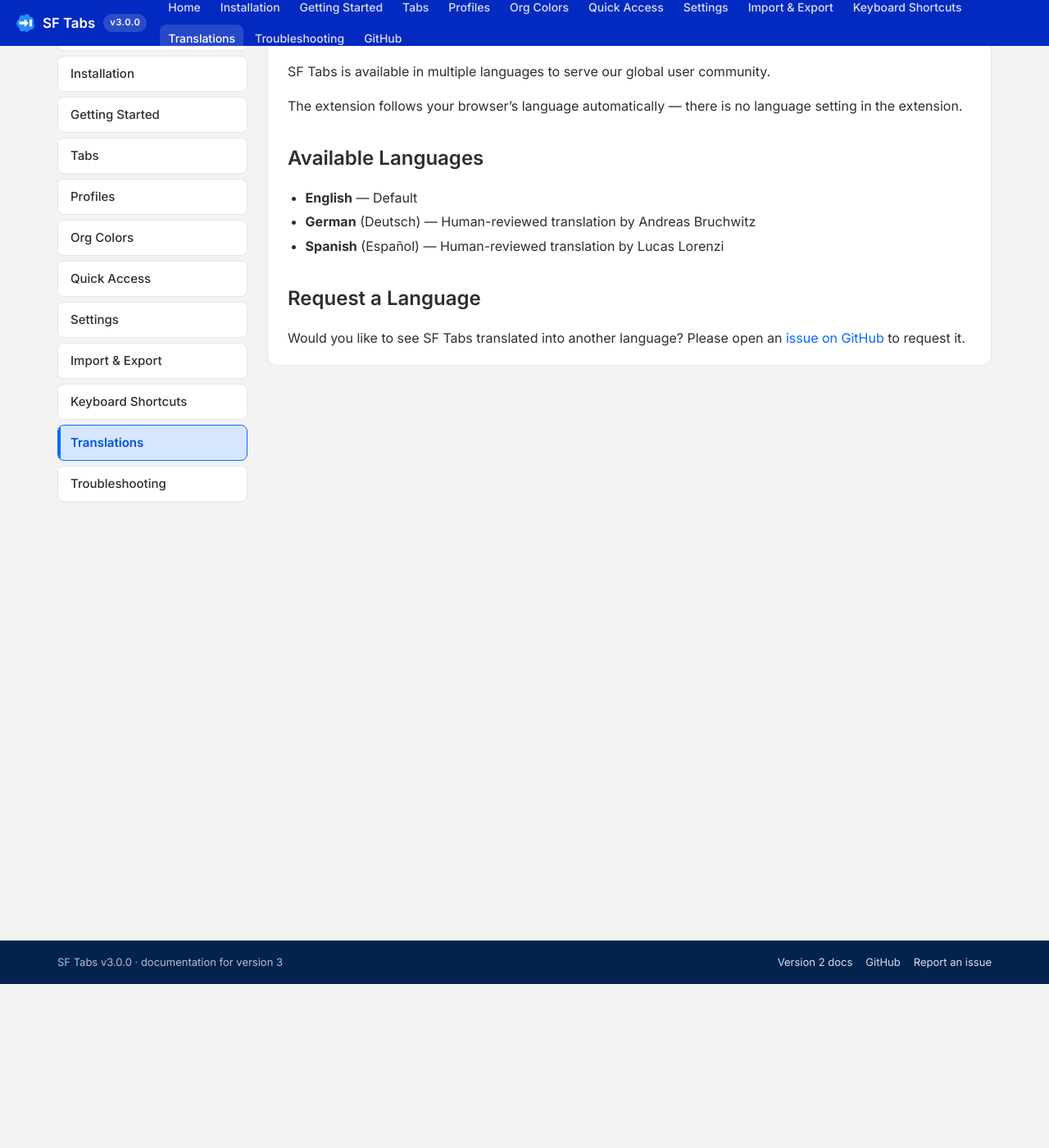
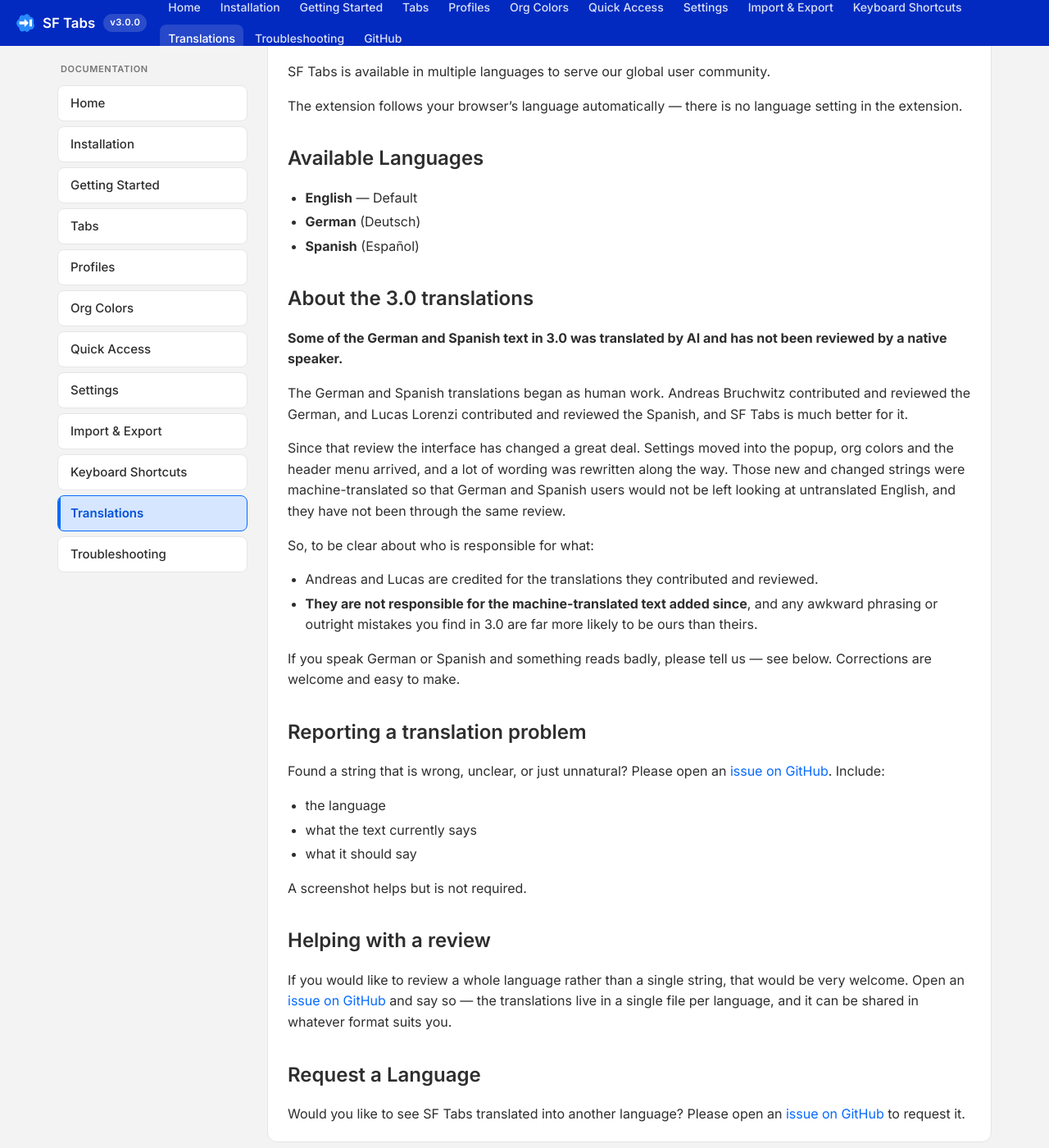
Before and after one commit to chrisrouse/sftabs, a Jekyll site: the page built from docs/v3/translations.md, in a window 1280 px wide and 1400 px high, scrolled down 200 px. Shown: the whole window at 82% size. Built offline with Jekyll 4.4.1, drawn with Linux system fonts in a browser that asks for light colours.

Commit message:
docs: say plainly which 3.0 translations are machine-made
The page credited Andreas Bruchwitz and Lucas Lorenzi for "human-reviewed"
German and Spanish, which is no longer the whole truth and is unfair to
both of them. Their review dates from February. The interface has been
rewritten substantially since — settings moved into the popup, org colors
and the header menu arrived, wording changed throughout — and 129 of the
374 strings now shipping were added after that pass, machine-translated
so those users would not be left reading English.

The page now states outright that some 3.0 text is AI-translated and
unreviewed, keeps the credit for what they actually did, and says
explicitly that mistakes in the new text are ours rather than theirs.
Adds how to report a bad string, and an invitation to review a whole
language.

The v2 page is left alone: its translations are the reviewed ones.

Co-Authored-By: Claude Opus 5 (1M context) <noreply@anthropic.com>

```diff
--- a/docs/v3/translations.md
+++ b/docs/v3/translations.md
@@ -1,7 +1,7 @@
 ---
 layout: v3
 title: Translations
-description: The languages SF Tabs is available in and how to request another one.
+description: The languages SF Tabs is available in, how machine translation is used in 3.0, and how to request another language.
 ---
 
 # Translations
@@ -13,8 +13,37 @@ The extension follows your browser's language automatically — there is no lang
 ## Available Languages
 
 - **English** — Default
-- **German** (Deutsch) — Human-reviewed translation by Andreas Bruchwitz
-- **Spanish** (Español) — Human-reviewed translation by Lucas Lorenzi
+- **German** (Deutsch)
+- **Spanish** (Español)
+
+## About the 3.0 translations
+
+**Some of the German and Spanish text in 3.0 was translated by AI and has not been reviewed by a native speaker.**
+
+The German and Spanish translations began as human work. Andreas Bruchwitz contributed and reviewed the German, and Lucas Lorenzi contributed and reviewed the Spanish, and SF Tabs is much better for it.
+
+Since that review the interface has changed a great deal. Settings moved into the popup, org colors and the header menu arrived, and a lot of wording was rewritten along the way. Those new and changed strings were machine-translated so that German and Spanish users would not be left looking at untranslated English, and they have not been through the same review.
+
+So, to be clear about who is responsible for what:
+
+- Andreas and Lucas are credited for the translations they contributed and reviewed.
+- **They are not responsible for the machine-translated text added since**, and any awkward phrasing or outright mistakes you find in 3.0 are far more likely to be ours than theirs.
+
+If you speak German or Spanish and something reads badly, please tell us — see below. Corrections are welcome and easy to make.
+
+## Reporting a translation problem
+
+Found a string that is wrong, unclear, or just unnatural? Please open an [issue on GitHub](https://github.com/chrisrouse/sftabs/issues). Include:
+
+- the language
+- what the text currently says
+- what it should say
+
+A screenshot helps but is not required.
+
+## Helping with a review
+
+If you would like to review a whole language rather than a single string, that would be very welcome. Open an [issue on GitHub](https://github.com/chrisrouse/sftabs/issues) and say so — the translations live in a single file per language, and it can be shared in whatever format suits you.
 
 ## Request a Language
 
```
